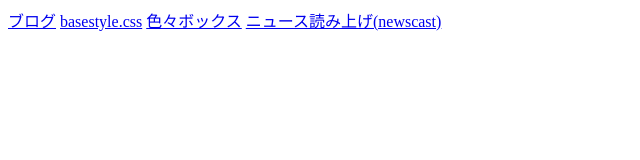
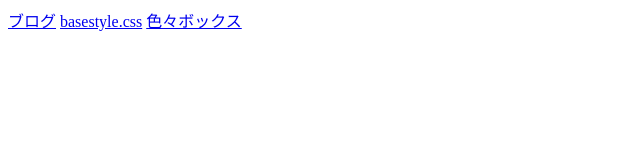
Before and after one commit to shizukani-cp/shizukani-cp.github.io, a plain HTML site: page index.html in a window 1280 px wide. Shown: the whole page, without its empty margins (0-640 px from the left). Drawn offline with Linux system fonts and the light colour scheme.

Commit message:
Update index.html

```diff
--- a/index.html
+++ b/index.html
@@ -7,6 +7,5 @@
     <a href="./blog/">ブログ</a>
     <a href="./basestyle.css/">basestyle.css</a>
     <a href="./htmlapps/">色々ボックス</a>
-    <a href="./newscast/">ニュース読み上げ(newscast)</a>
   </body>
 </html>
```
